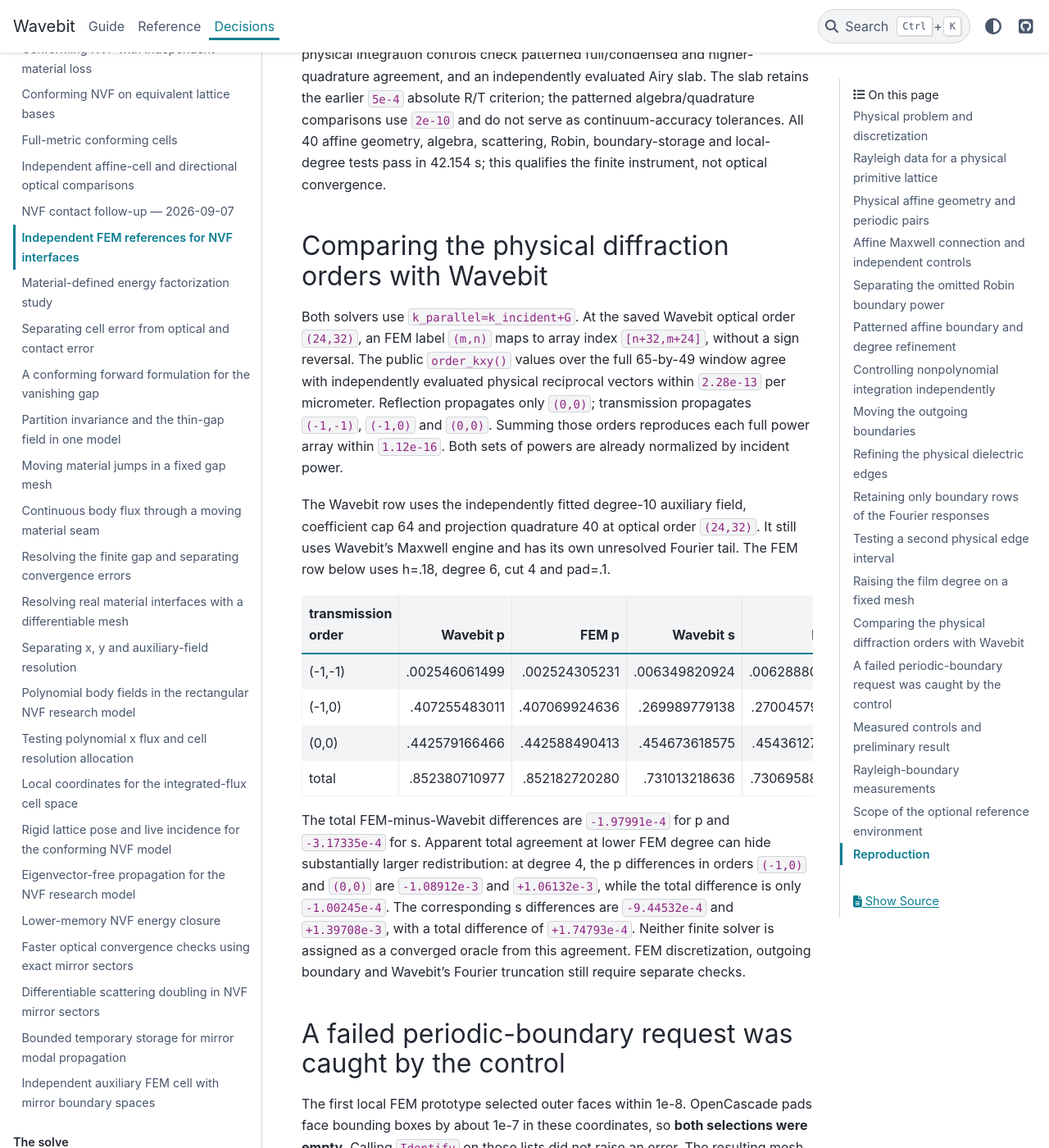
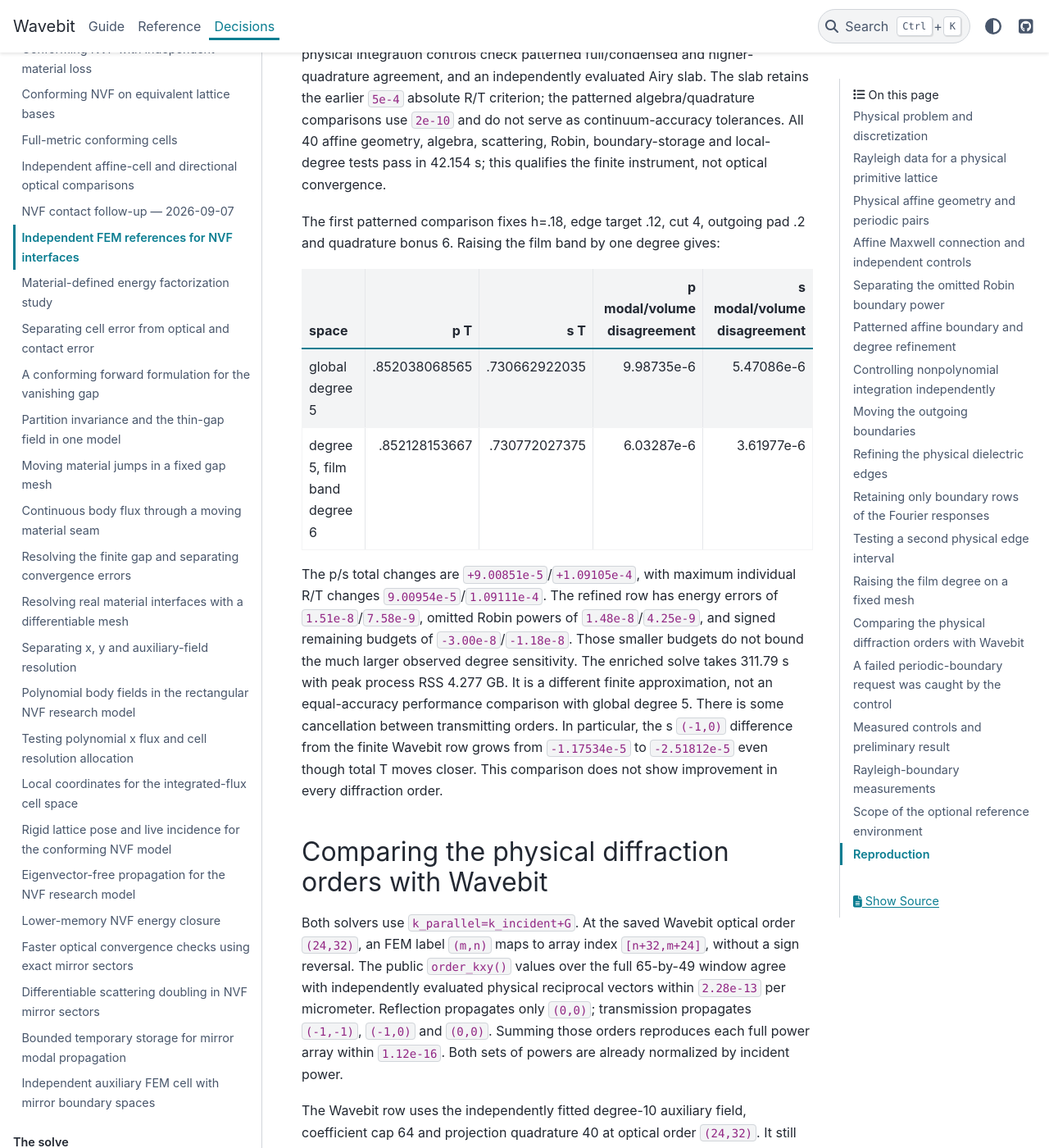
Before and after one commit to fieldalgo/wavebit, a Sphinx documentation site: the page built from docs/nvf-independent-fem.md, in a window 1280 px wide and 1400 px high, scrolled down 16754 px. Shown: the whole window at 82% size. Built offline with Sphinx 7.4.7 and the PyData theme 0.15.4, drawn with Linux system fonts in a browser that asks for light colours.

Commit message:
docs(nvf): measure fixed-mesh film degree sensitivity
Co-authored-by: Codex <noreply@openai.com>

```diff
--- a/docs/nvf-independent-fem.md
+++ b/docs/nvf-independent-fem.md
@@ -644,6 +644,28 @@ as continuum-accuracy tolerances. All 40 affine geometry, algebra,
 scattering, Robin, boundary-storage and local-degree tests pass in
 42.154 s; this qualifies the finite instrument, not optical convergence.
 
+The first patterned comparison fixes h=.18, edge target .12, cut 4,
+outgoing pad .2 and quadrature bonus 6. Raising the film band by one
+degree gives:
+
+| space | p T | s T | p modal/volume disagreement | s modal/volume disagreement |
+| --- | ---: | ---: | ---: | ---: |
+| global degree 5 | .852038068565 | .730662922035 | 9.98735e-6 | 5.47086e-6 |
+| degree 5, film band degree 6 | .852128153667 | .730772027375 | 6.03287e-6 | 3.61977e-6 |
+
+The p/s total changes are `+9.00851e-5`/`+1.09105e-4`, with maximum
+individual R/T changes `9.00954e-5`/`1.09111e-4`. The refined row has
+energy errors of `1.51e-8`/`7.58e-9`, omitted Robin powers of
+`1.48e-8`/`4.25e-9`, and signed remaining budgets of
+`-3.00e-8`/`-1.18e-8`. Those smaller budgets do not bound the much
+larger observed degree sensitivity. The enriched solve takes 311.79 s
+with peak process RSS 4.277 GB. It is a different finite approximation,
+not an equal-accuracy performance comparison with global degree 5.
+There is some cancellation between transmitting orders. In particular,
+the s `(-1,0)` difference from the finite Wavebit row grows from
+`-1.17534e-5` to `-2.51812e-5` even though total T moves closer.
+This comparison does not show improvement in every diffraction order.
+
 ## Comparing the physical diffraction orders with Wavebit
 
 Both solvers use `k_parallel=k_incident+G`. At the saved Wavebit optical
```
